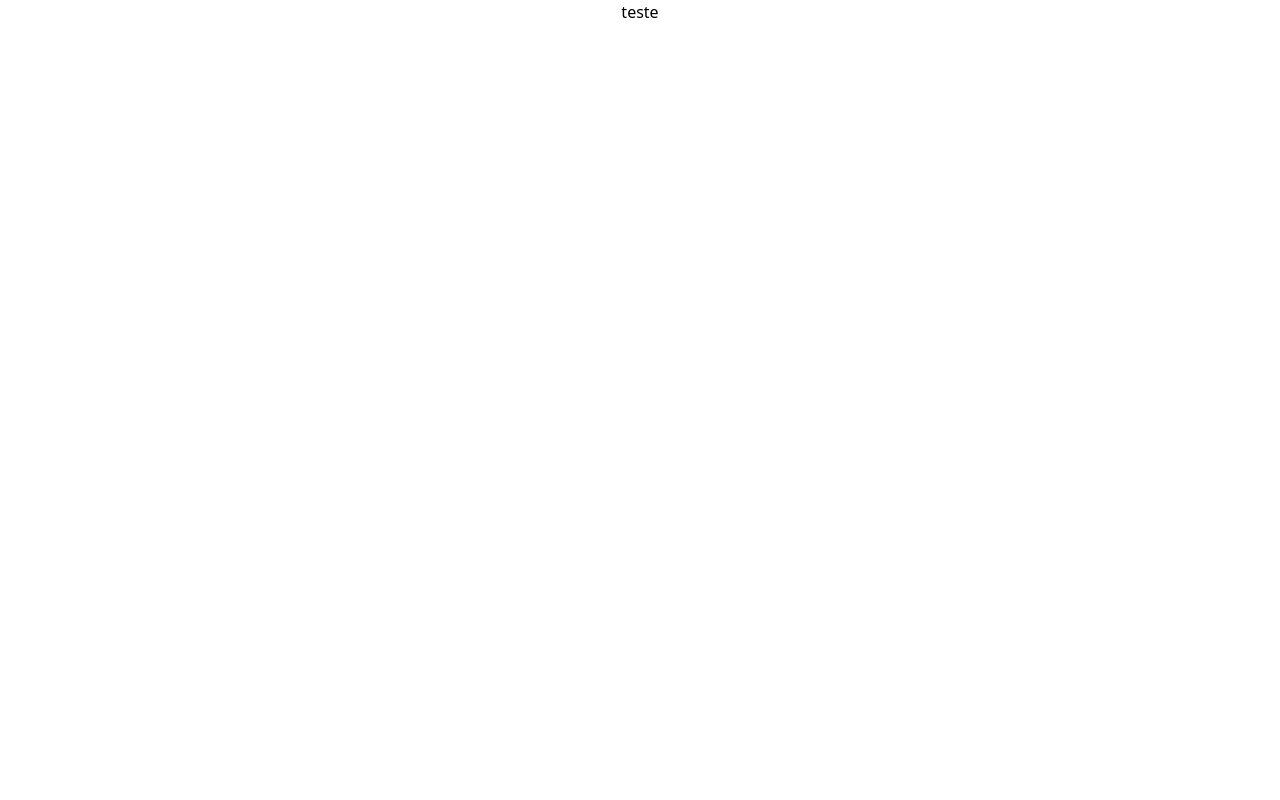
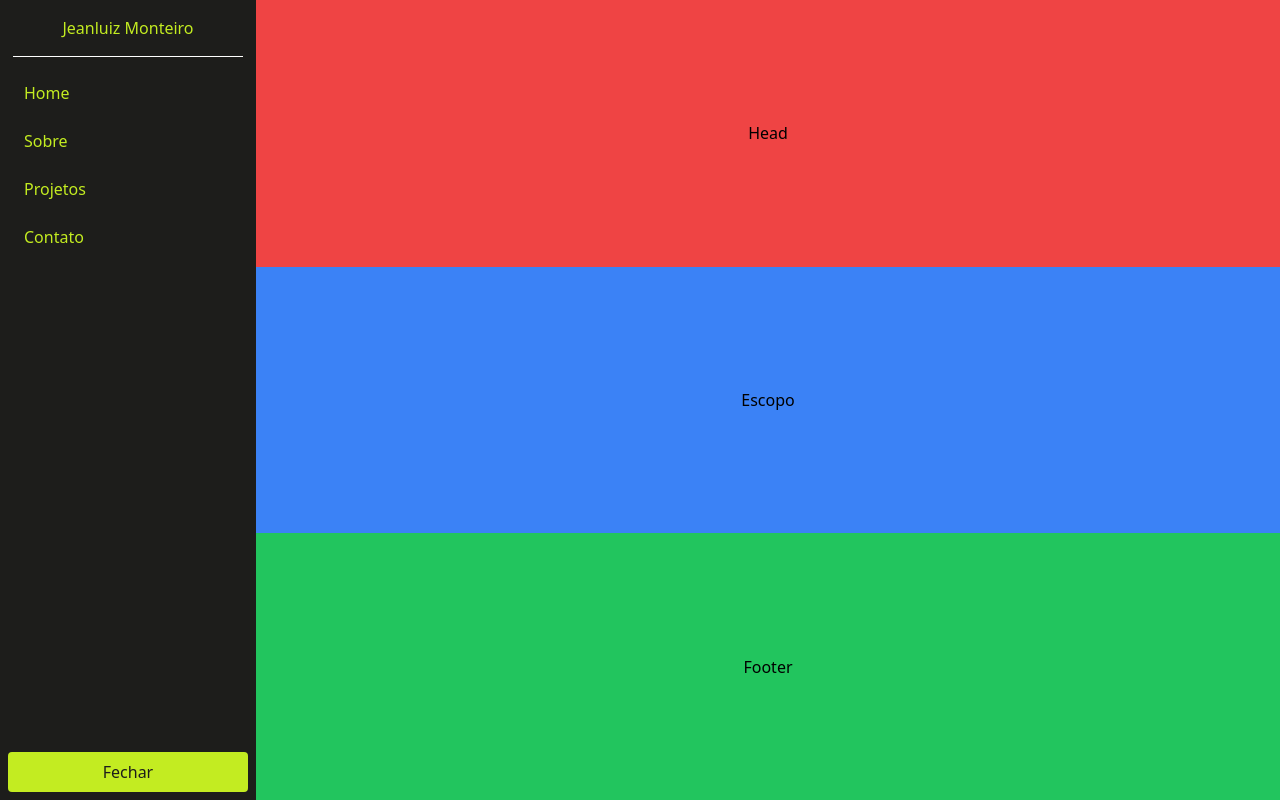
Before and after one commit to zitchu/portfolio, a React (Create React App) app: page / in a window 1280 px wide. Built offline with nearby package versions, Linux system fonts and the light colour scheme.

Commit message:
primeiros ajustes css

```diff
--- a/src/App.css
+++ b/src/App.css
@@ -1,38 +1,51 @@
-.App {
-  text-align: center;
+.text-verde {
+  color: #3aca07;
 }
 
-.App-logo {
-  height: 40vmin;
-  pointer-events: none;
+.bg-verde {
+  background-color: #3aca07;
 }
 
-@media (prefers-reduced-motion: no-preference) {
-  .App-logo {
-    animation: App-logo-spin infinite 20s linear;
-  }
+.text-limao {
+  color: #c3ec21;
 }
 
-.App-header {
-  background-color: #282c34;
-  min-height: 100vh;
-  display: flex;
-  flex-direction: column;
-  align-items: center;
-  justify-content: center;
-  font-size: calc(10px + 2vmin);
-  color: white;
+.bg-limao {
+  background-color: #c3ec21;
 }
 
-.App-link {
-  color: #61dafb;
+.text-verdao {
+  color: #497522;
 }
 
-@keyframes App-logo-spin {
-  from {
-    transform: rotate(0deg);
-  }
-  to {
-    transform: rotate(360deg);
-  }
+.bg-verdao {
+  background-color: #497522;
 }
+
+.text-cinza {
+  color: #848c8c;
+}
+
+.bg-cinza {
+  background-color: #848c8c;
+}
+
+.text-escuro {
+  color: #1d1d1b;
+}
+
+.bg-escuro {
+  background-color: #1d1d1b;
+}
+
+.text-xs {
+  font-size: 0.7rem;
+  line-height: 1rem;
+}
+
+.divider {
+  background-color: white;
+  height: 1px;
+  width: 90%;
+  margin: auto;
+}
--- a/src/App.js
+++ b/src/App.js
@@ -1,7 +1,28 @@
+import { motion } from "framer-motion";
 import "./App.css";
+import Sidebar from "./components/sidebar/Sidebar";
 
 function App() {
-  return <div className="App">teste</div>;
+  return (
+    <div className="w-screen h-screen">
+      <motion.div className="relative flex flex-row justify-around items-center h-full w-full">
+        <div className="relative left-0 z-[1000] bg-escuro">
+          <Sidebar />
+        </div>
+        <div className="relative flex flex-col w-full h-full">
+          <div className="bg-red-500 w-full h-full items-center flex justify-center">
+            Head
+          </div>
+          <div className="bg-blue-500 w-full h-full items-center flex justify-center">
+            Escopo
+          </div>
+          <div className="bg-green-500 w-full h-full items-center flex justify-center">
+            Footer
+          </div>
+        </div>
+      </motion.div>
+    </div>
+  );
 }
 
 export default App;
--- /dev/null
+++ b/src/components/sidebar/Sidebar.js
@@ -0,0 +1,60 @@
+import React, { useState } from "react";
+
+function Sidebar() {
+  const [isCollapsed, setIsCollapsed] = useState(false);
+
+  const toggleSidebar = () => {
+    setIsCollapsed(!isCollapsed);
+  };
+
+
+  const menuOptions = [
+    { label: "Home", href: "#" },
+    { label: "Sobre", href: "#about" },
+    { label: "Projetos", href: "#projects" },
+    { label: "Contato", href: "#contact" },
+  ];
+
+  return (
+    <div className="flex h-screen">
+      <div
+        className={`bg-escuro z-[900] text-limao transition-all duration-300 ${
+          isCollapsed ? "w-20" : "w-64"
+        } flex flex-col`}
+      >
+
+        <div className="p-4">
+          <div className="text-center">
+            {isCollapsed ? "JM" : "Jeanluiz Monteiro"}
+          </div>
+        </div>
+        <div className="divider z-[1000]" />
+        <nav className="flex-grow">
+          <ul className="p-4 space-y-2">
+            {menuOptions.map((option, index) => (
+              <li key={index}>
+                <a
+                  href={option.href}
+                  className={`block p-2 rounded hover:bg-limao hover:text-escuro transition-colors duration-300 ${
+                    isCollapsed ? "text-center" : ""
+                  }`}
+                >
+                  {isCollapsed ? option.label[0] : option.label}
+                </a>
+              </li>
+            ))}
+          </ul>
+        </nav>
+
+        <button
+          onClick={toggleSidebar}
+          className="m-2 p-2 bg-limao text-escuro rounded"
+        >
+          {isCollapsed ? "Menu" : "Fechar"}
+        </button>
+      </div>
+    </div>
+  );
+}
+
+export default Sidebar;
--- a/src/index.js
+++ b/src/index.js
@@ -1,6 +1,7 @@
 import React from "react";
 import ReactDOM from "react-dom/client";
 import "./index.css";
+import "./App.css";
 import App from "./App";
 
 const root = ReactDOM.createRoot(document.getElementById("root"));
```
